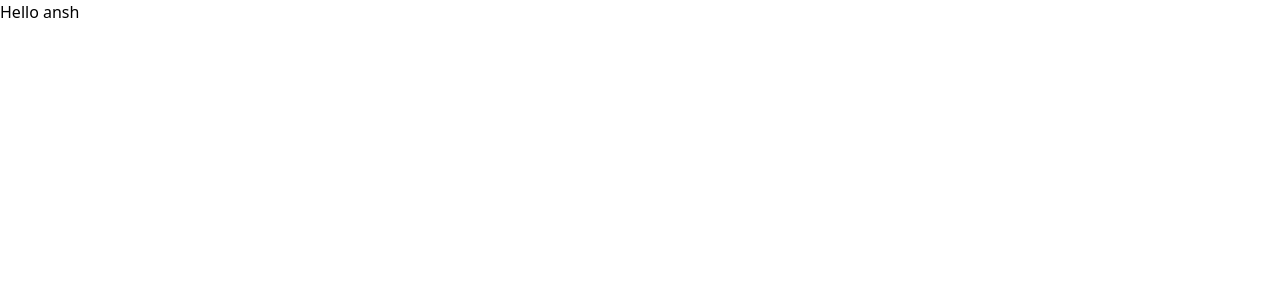
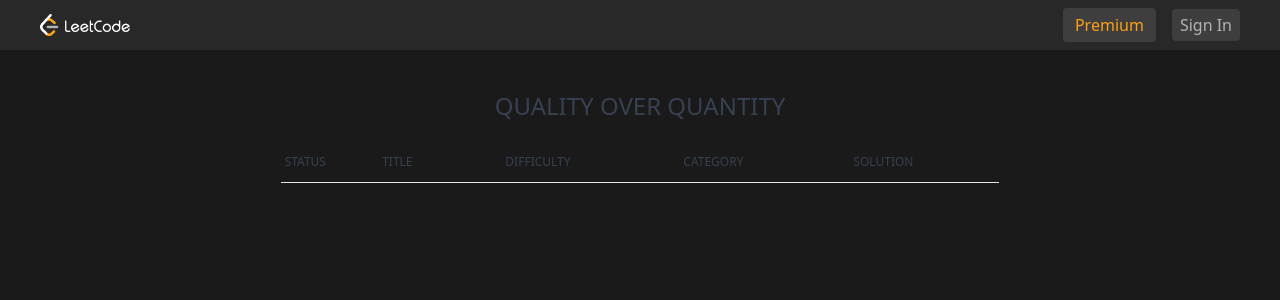
Before and after one commit to anshvert/CodeNub, a Next.js app: page / in a window 1280 px wide. Shown: the top 300 px of the page. Built offline with nearby package versions, Linux system fonts and the light colour scheme.

Commit message:
Signup auth with firebase + Homepage topbar

```diff
--- a/package.json
+++ b/package.json
@@ -3,7 +3,7 @@
   "version": "0.1.0",
   "private": true,
   "scripts": {
-    "dev": "next dev",
+    "dev": "next dev -p 2000",
     "build": "next build",
     "start": "next start",
     "lint": "next lint"
--- /dev/null
+++ b/src/components/Topbar/Topbar.tsx
@@ -0,0 +1,41 @@
+import React from "react"
+import Link from "next/link"
+import Image from "next/image"
+
+type TopbarProps = {}
+
+const Topbar:React.FC<TopbarProps> = () => {
+    return (
+        <>
+            <nav className='relative flex h-[50px] w-full shrink-0 items-center px-5 bg-dark-layer-1 text-dark-gray-7'>
+                <div className={`flex w-full items-center justify-between max-w-[1200px] mx-auto`}>
+                    <Link href='/' className='h-[22px] flex-1'>
+                        <Image src='/logo-full.png' alt='Logo' className='h-full' width="90" height="100" />
+                    </Link>
+
+                    <div className='flex items-center space-x-4 flex-1 justify-end'>
+                        <div>
+                            <a
+                                href='https://www.buymeacoffee.com/burakorkmezz'
+                                target='_blank'
+                                rel='noreferrer'
+                                className='bg-dark-fill-3 py-1.5 px-3 cursor-pointer rounded text-brand-orange hover:bg-dark-fill-2'>
+                                Premium
+                            </a>
+                        </div>
+                        <Link href='/auth'>
+                            <button className='bg-dark-fill-3 py-1 px-2 cursor-pointer rounded '>Sign In</button>
+                        </Link>
+                    </div>
+                </div>
+            </nav>
+            {/*<div*/}
+            {/*    className='absolute top-10 left-2/4 -translate-x-2/4  mx-auto bg-dark-layer-1 text-brand-orange p-2 rounded shadow-lg z-40 group-hover:scale-100 scale-0*/}
+            {/*    transition-all duration-300 ease-in-out'>*/}
+            {/*    <p className='text-sm'>{user.email}</p>*/}
+            {/*</div>*/}
+        </>
+    )
+}
+
+export default Topbar
--- a/src/components/modals/Login.tsx
+++ b/src/components/modals/Login.tsx
@@ -1,6 +1,10 @@
-import React from "react"
+import React, {useEffect, useState} from "react"
 import {useSetRecoilState} from "recoil";
 import {authModalState} from "@/atoms/authModalAtom";
+import {useSignInWithEmailAndPassword} from "react-firebase-hooks/auth";
+import {auth} from "@/firebase/firebase"
+import {useRouter} from "next/router";
+
 type LoginProps = {}
 
 const Login: React.FC<LoginProps> = () => {
@@ -8,25 +12,52 @@ const Login: React.FC<LoginProps> = () => {
     const handleClick = (type: "login" | "register" | "forgotPassword") => {
         setAuthModalState((prev)=> ({...prev,type:type}))
     }
-    return <form className="space-y-6 px-6 py-4">
+    const [inputs,setInputs] = useState({email:'',password:''})
+    const [
+        signInWithEmailAndPassword,
+        user,
+        loading,
+        error,
+    ] = useSignInWithEmailAndPassword(auth);
+    const router = useRouter()
+    const handleInputChange = (e:React.ChangeEvent<HTMLInputElement>) => {
+        setInputs((prev)=> ({...prev,[e.target.name]:e.target.value}))
+    }
+    const handleLogin = async (e:React.FormEvent<HTMLFormElement>):Promise<void> => {
+        e.preventDefault()
+        if (!inputs.email || !inputs.password) return alert("Fill all fields")
+        try {
+            const user = await signInWithEmailAndPassword(inputs.email,inputs.password)
+            if (!user) return
+            router.push("/")
+        }
+        catch (error:any){
+            alert(error.message)
+        }
+    }
+    useEffect(()=>{
+        if (error) alert(error.message)
+    },[error])
+
+    return <form className="space-y-6 px-6 py-4" onSubmit={handleLogin}>
         <h3 className="text-xl font-medium text-white">Sign in to CodeNub</h3>
         <div>
             <label htmlFor="email" className="text-sm font-medium block mb-2 text-gray-300">
                 Your Email
             </label>
-            <input type="email" name="email" id="email" className="border-2 outline-none sm:text-sm rounded-lg focus:border-blue-500 block w-full p-2.5
+            <input onChange={handleInputChange} type="email" name="email" id="email" className="border-2 outline-none sm:text-sm rounded-lg focus:border-blue-500 block w-full p-2.5
             bg-gray-600 border-gray-500 placeholder-gray-400 text-white" placeholder="name@company.com"/>
         </div>
         <div>
             <label htmlFor="password" className="text-sm font-medium block mb-2 text-gray-300">
                 Your Password
             </label>
-            <input type="password" name="password" id="password" className="border-2 outline-none sm:text-sm rounded-lg focus:border-blue-500 block w-full p-2.5
+            <input onChange={handleInputChange} type="password" name="password" id="password" className="border-2 outline-none sm:text-sm rounded-lg focus:border-blue-500 block w-full p-2.5
             bg-gray-600 border-gray-500 placeholder-gray-400 text-white" placeholder="********"/>
         </div>
         <button type="submit" className="w-full text-white focus:ring-blue-300 font-medium rounded-lg
                 text-sm px-5 py-2.5 text-center bg-dark-gray-6 hover:bg-gray-8">
-                Login
+            {loading? "loading...":"Log In"}
         </button>
         <button className="flex w-full justify-end" onClick={()=> handleClick("forgotPassword")}>
             <a href='#' className='text-sm block text-dark-gray-7 hover:underline w-full text-right'>
--- a/src/components/modals/Signup.tsx
+++ b/src/components/modals/Signup.tsx
@@ -23,18 +23,17 @@ const Signup:React.FC<SignupProps> = () => {
     const handleChangeInput = (e:React.ChangeEvent<HTMLInputElement>) => {
         setInputs((prev)=>({...prev,[e.target.name]:e.target.value}))
     }
-    const handleRegister = async (e:React.FormEvent<HTMLFormElement>) => {
+    const handleRegister = async (e:React.FormEvent<HTMLFormElement>):Promise<void> => {
         e.preventDefault()
         try {
             const newUser = await createUserWithEmailAndPassword(inputs.email, inputs.password)
-            console.log(newUser)
             if (!newUser) return
             router.push("/")
         }
         catch (error:any) {
+            console.log(error.message)
             alert(error.message)
         }
-
     }
     return <form className="space-y-6 px-6 py-4"  onSubmit={handleRegister}>
         <h3 className="text-xl font-medium text-white">Register to CodeNub</h3>
@@ -61,7 +60,7 @@ const Signup:React.FC<SignupProps> = () => {
         </div>
         <button type="submit" className="w-full text-white focus:ring-blue-300 font-medium rounded-lg
                 text-sm px-5 py-2.5 text-center bg-dark-gray-6 hover:bg-gray-8">
-            SignUp
+            {loading ? "Registering": "Register"}
         </button>
         <div className='text-sm font-medium text-gray-300'>
             Already a User?{" "}
--- /dev/null
+++ b/src/mockProblems/problems.ts
@@ -0,0 +1,91 @@
+export type Problem = {
+    id: string;
+    title: string;
+    difficulty: string;
+    category: string;
+    order: number;
+    videoId?: string;
+};
+
+export const problems: Problem[] = [
+    {
+        id: "two-sum",
+        title: "Two Sum",
+        difficulty: "Easy",
+        category: "Array",
+        order: 1,
+        videoId: "8-k1C6ehKuw",
+    },
+    {
+        id: "reverse-linked-list",
+        title: "Reverse Linked List",
+        difficulty: "Hard",
+        category: "Linked List",
+        order: 2,
+        videoId: "",
+    },
+    {
+        id: "jump-game",
+        title: "Jump Game",
+        difficulty: "Medium",
+        category: "Dynamic Programming",
+        order: 3,
+        videoId: "",
+    },
+    {
+        id: "valid-parentheses",
+        title: "Valid Parentheses",
+        difficulty: "Easy",
+        category: "Stack",
+        order: 4,
+        videoId: "xty7fr-k0TU",
+    },
+    {
+        id: "search-a-2d-matrix",
+        title: "Search a 2D Matrix",
+        difficulty: "Medium",
+        category: "Binary Search",
+        order: 5,
+        videoId: "ZfFl4torNg4",
+    },
+    {
+        id: "container-with-most-water",
+        title: "Container With Most Water",
+        difficulty: "Medium",
+        category: "Two Pointers",
+        order: 6,
+        videoId: "",
+    },
+    {
+        id: "merge-intervals",
+        title: "Merge Intervals",
+        difficulty: "Medium",
+        category: "intervals",
+        order: 7,
+        videoId: "",
+    },
+    {
+        id: "maximum-depth-of-binary-tree",
+        title: "Maximum Depth of Binary Tree",
+        difficulty: "Easy",
+        category: "Tree",
+        order: 8,
+        videoId: "4qYTqOiRMoM",
+    },
+    {
+        id: "best-time-to-buy-and-sell-stock",
+        title: "Best Time to Buy and Sell Stock",
+        difficulty: "Easy",
+        category: "Array",
+        order: 9,
+        videoId: "",
+    },
+    {
+        id: "subsets",
+        title: "Subsets",
+        difficulty: "Medium",
+        category: "Backtracking",
+        order: 10,
+        videoId: "",
+    },
+];
--- a/src/pages/auth/index.tsx
+++ b/src/pages/auth/index.tsx
@@ -1,14 +1,25 @@
-import React from "react"
+import React, {useEffect, useState} from "react"
 import Navbar from "@/components/Navbar/Navbar";
 import Image from "next/image"
 import AuthModal from "@/components/modals/AuthModal"
 import {useRecoilValue} from "recoil";
 import {authModalState} from "@/atoms/authModalAtom";
+import {useAuthState} from "react-firebase-hooks/auth";
+import {auth} from "@/firebase/firebase"
+import {useRouter} from "next/router";
 
 type AuthPageProps = {}
 
 const AuthPage:React.FC<AuthPageProps> = () => {
     const authModal = useRecoilValue(authModalState)
+    const [user,loading,error] = useAuthState(auth)
+    const [pageLoading,setPageLoading] = useState(false)
+    const router = useRouter()
+    useEffect(()=>{
+        if (user) router.push('/')
+        if (!loading && !user) setPageLoading(false)
+    },[user,router,loading])
+    if (pageLoading) return null
     return <div className="bg-gradient-to-b from-gray-600 to-black h-screen relative">
         <div className="max-w-7xl mx-auto"></div>
         <Navbar/>
--- a/src/pages/index.tsx
+++ b/src/pages/index.tsx
@@ -1,9 +1,41 @@
 import Head from 'next/head'
+import Topbar from "@/components/Topbar/Topbar";
 
 export default function Home() {
   return (
     <>
-      <main><h1>Hello ansh</h1></main>
+      <main className="bg-dark-layer-2 min-h-screen">
+          <Topbar/>
+          <h1
+              className='text-2xl text-center text-gray-700 dark:text-gray-400 font-medium uppercase mt-10 mb-5'>
+              QUALITY OVER QUANTITY
+          </h1>
+
+          <div className='relative overflow-x-auto mx-auto px-6 pb-10'>
+              <table className='text-sm text-left text-gray-500 dark:text-gray-400 sm:w-7/12 w-full max-w-[1200px] mx-auto'>
+                  <thead className='text-xs text-gray-700 uppercase dark:text-gray-400 border-b '>
+                      <tr>
+                          <th scope='col' className='px-1 py-3 w-0 font-medium'>
+                              Status
+                          </th>
+                          <th scope='col' className='px-6 py-3 w-0 font-medium'>
+                              Title
+                          </th>
+                          <th scope='col' className='px-6 py-3 w-0 font-medium'>
+                              Difficulty
+                          </th>
+
+                          <th scope='col' className='px-6 py-3 w-0 font-medium'>
+                              Category
+                          </th>
+                          <th scope='col' className='px-6 py-3 w-0 font-medium'>
+                              Solution
+                          </th>
+                      </tr>
+                  </thead>
+              </table>
+          </div>
+      </main>
     </>
   )
 }
```
Also changed, not shown: src/firebase/firebase.ts (line endings or trailing spaces).
